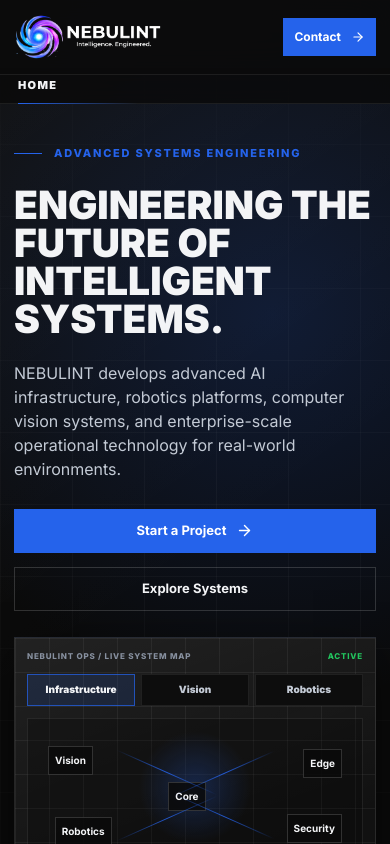
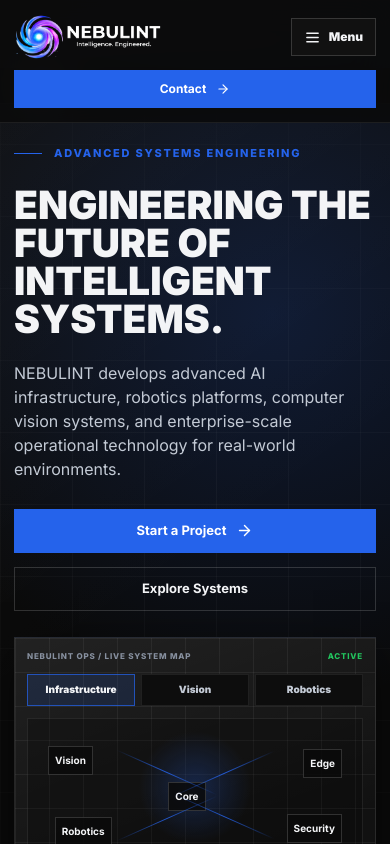
Before and after one commit to nandlalupman/nebulint, a Next.js app: page / in a window 390 px wide. Shown: the top 844 px of the page. Built offline with nearby package versions, Linux system fonts and the light colour scheme.

Commit message:
Optimize mobile navigation menu

```diff
--- a/app/components/HeaderNav.tsx
+++ b/app/components/HeaderNav.tsx
@@ -2,6 +2,7 @@
 
 import Link from "next/link";
 import { usePathname } from "next/navigation";
+import { Menu, X } from "lucide-react";
 import { useEffect, useState } from "react";
 
 const navItems = [
@@ -26,6 +27,7 @@ function getActiveKey(pathname: string, hash: string) {
 export function HeaderNav() {
   const pathname = usePathname();
   const [hash, setHash] = useState("");
+  const [open, setOpen] = useState(false);
 
   useEffect(() => {
     const updateHash = () => setHash(window.location.hash);
@@ -42,13 +44,29 @@ export function HeaderNav() {
 
   const activeKey = getActiveKey(pathname, hash);
 
+  useEffect(() => {
+    setOpen(false);
+  }, [pathname, hash]);
+
   return (
-    <nav aria-label="Primary navigation">
-      {navItems.map((item) => (
-        <Link href={item.href} className={activeKey === item.key ? "active" : ""} key={item.key}>
-          {item.label}
-        </Link>
-      ))}
+    <nav className={`primary-nav${open ? " open" : ""}`} aria-label="Primary navigation">
+      <button
+        type="button"
+        className="mobile-nav-toggle"
+        aria-expanded={open}
+        aria-label={open ? "Close navigation" : "Open navigation"}
+        onClick={() => setOpen((value) => !value)}
+      >
+        {open ? <X size={17} /> : <Menu size={17} />}
+        <span>{open ? "Close" : "Menu"}</span>
+      </button>
+      <div className="nav-links">
+        {navItems.map((item) => (
+          <Link href={item.href} className={activeKey === item.key ? "active" : ""} key={item.key}>
+            {item.label}
+          </Link>
+        ))}
+      </div>
     </nav>
   );
 }
--- a/app/globals.css
+++ b/app/globals.css
@@ -141,7 +141,13 @@ textarea {
   display: block;
 }
 
-.site-header nav {
+.primary-nav {
+  position: relative;
+  display: flex;
+  justify-content: center;
+}
+
+.nav-links {
   display: flex;
   gap: clamp(12px, 1.35vw, 22px);
   color: var(--muted);
@@ -150,17 +156,17 @@ textarea {
   white-space: nowrap;
 }
 
-.site-header nav a:hover,
+.nav-links a:hover,
 .footer-grid a:hover {
   color: var(--text);
 }
 
-.site-header nav a.active {
+.nav-links a.active {
   color: var(--text);
   position: relative;
 }
 
-.site-header nav a.active::after {
+.nav-links a.active::after {
   content: "";
   position: absolute;
   left: 0;
@@ -168,6 +174,21 @@ textarea {
   bottom: -26px;
   height: 2px;
   background: var(--accent);
+}
+
+.mobile-nav-toggle {
+  display: none;
+  align-items: center;
+  justify-content: center;
+  gap: 8px;
+  min-height: 38px;
+  border: 1px solid var(--border-strong);
+  background: var(--surface);
+  color: var(--text);
+  padding: 0 12px;
+  font-size: 12px;
+  font-weight: 900;
+  cursor: pointer;
 }
 
 .page-status-bar {
@@ -2627,15 +2648,56 @@ h3 {
     min-height: 68px;
     padding: 14px 18px;
     display: grid;
-    grid-template-columns: minmax(0, 1fr) auto;
+    grid-template-columns: minmax(0, 1fr) auto auto;
     gap: 10px;
   }
 
-  .site-header nav {
+  .primary-nav {
+    justify-content: flex-end;
+  }
+
+  .mobile-nav-toggle {
+    display: inline-flex;
+  }
+
+  .nav-links {
+    position: fixed;
+    z-index: 60;
+    top: 68px;
+    left: 18px;
+    right: 18px;
     display: none;
-  }
-
-  .site-header nav a.active::after {
+    grid-template-columns: repeat(2, minmax(0, 1fr));
+    gap: 0;
+    border: 1px solid var(--border-strong);
+    background:
+      linear-gradient(145deg, var(--soft-white), transparent 46%),
+      var(--surface);
+    box-shadow: 0 24px 70px var(--shadow);
+    padding: 8px;
+  }
+
+  .primary-nav.open .nav-links {
+    display: grid;
+  }
+
+  .nav-links a {
+    min-height: 44px;
+    display: flex;
+    align-items: center;
+    border: 1px solid transparent;
+    padding: 0 12px;
+    color: var(--muted);
+    font-size: 12px;
+  }
+
+  .nav-links a.active {
+    border-color: rgba(37, 99, 235, 0.42);
+    background: rgba(37, 99, 235, 0.13);
+    color: var(--text);
+  }
+
+  .nav-links a.active::after {
     display: none;
   }
 
@@ -3141,6 +3203,7 @@ h3 {
 
 @media (max-width: 430px) {
   .site-header {
+    grid-template-columns: minmax(0, 1fr) auto;
     padding-inline: 14px;
   }
 
@@ -3148,8 +3211,24 @@ h3 {
     display: none;
   }
 
+  .primary-nav {
+    grid-column: 2;
+  }
+
+  .header-actions {
+    grid-column: 1 / -1;
+    justify-content: stretch;
+  }
+
   .nav-cta {
+    width: 100%;
     padding: 0 10px;
+  }
+
+  .nav-links {
+    left: 14px;
+    right: 14px;
+    grid-template-columns: 1fr;
   }
 
   .hero,
```
